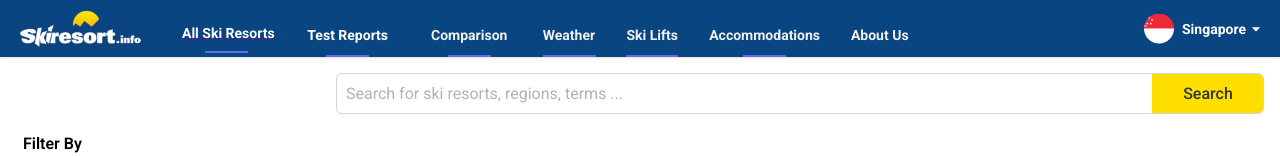
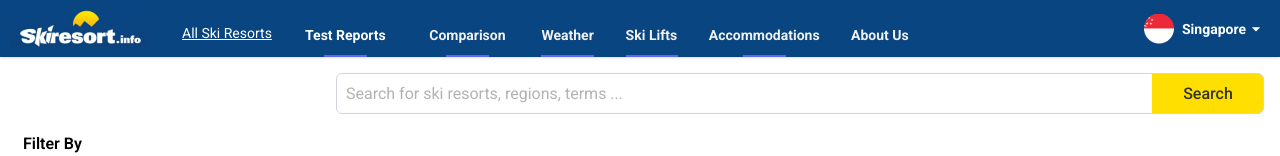
Before and after one commit to jonathanmui4/Ski-Redesign, a React (Vite) app: page /results-1 in a window 1280 px wide. Shown: the top 156 px of the page. Built offline with nearby package versions, Linux system fonts and the light colour scheme; a web font is replaced by a local one.

Commit message:
Routing All Ski Resorts to search results page

```diff
--- a/src/Components/Navbar/Navbar.jsx
+++ b/src/Components/Navbar/Navbar.jsx
@@ -3,6 +3,7 @@ import ArrowDropDownIcon from '@mui/icons-material/ArrowDropDown';
 import styles from "./Navbar.module.css";
 import CountryImage from '../../assets/Images/sg.png';
 import Logo from '../../assets/Images/logo.png';
+import {Link} from 'react-router-dom';
 
 const Navbar = () => {
     const [dropdownOpen, setDropdownOpen] = useState(false);
@@ -24,12 +25,10 @@ const Navbar = () => {
                             </div>
                             <div className={styles.frame1}>
                                 <div className={styles.tab}>
-                                    <a href="" target="_blank" rel="noopener noreferrer">
-                                        <b className={styles.tab1}>All Ski Resorts</b>
-                                    </a>
-                                    <div className={styles.borders}>
-                                        <div className={styles.rectangle} />
-                                    </div>
+                                    {/* Search Results 1/2/3 columns */}
+                                    <Link to="/results-1" className={styles.tab1}>All Ski Resorts</Link>
+                                    {/* <Link to="/results-1" className={styles.tab1}>All Ski Resorts</Link> */}
+                                    {/* <Link to="/results-1" className={styles.tab1}>All Ski Resorts</Link> */}
                                 </div>
                                 <div className={styles.tab1}>
                                     <b className={styles.tab11}>Test Reports</b>
```
Also changed, not shown: src/App.jsx (+6 -6 lines).
